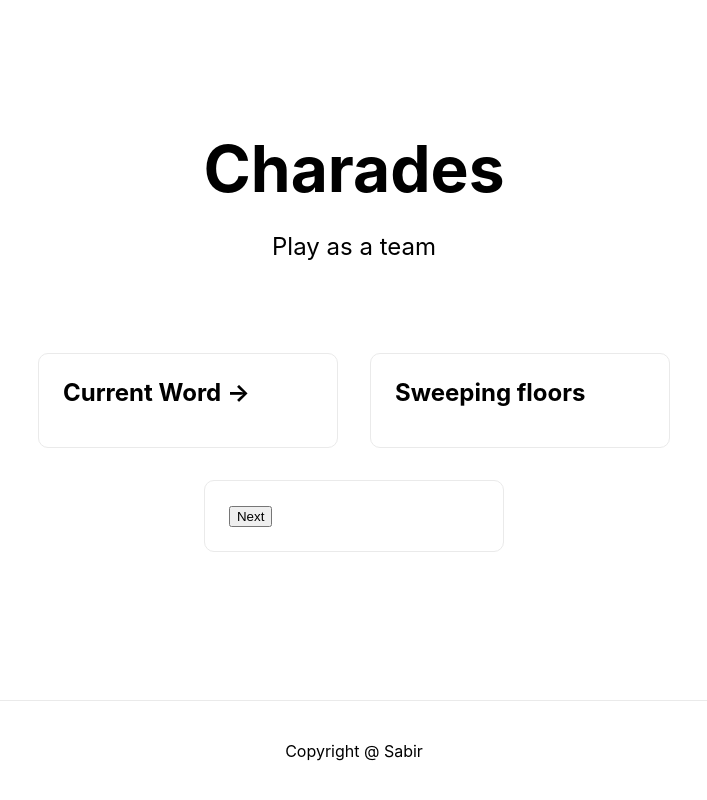
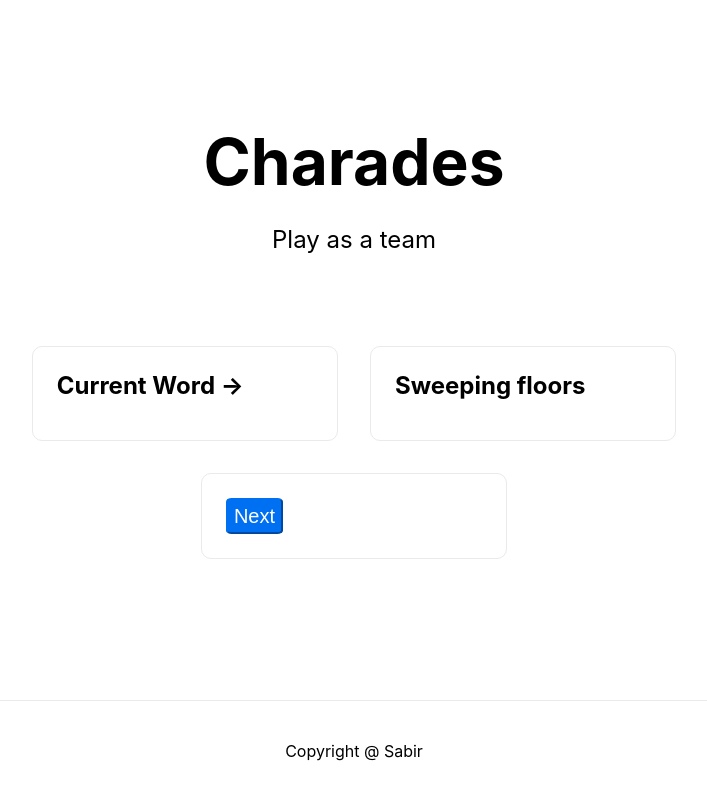
Before and after one commit to Sabir001/charades, a Next.js app: page / in a window 1280 px wide. Shown: the whole page, without its empty margins (286-993 px from the left). Built offline with nearby package versions, Linux system fonts and the light colour scheme.

Commit message:
Button color changed

```diff
--- a/styles/Home.module.css
+++ b/styles/Home.module.css
@@ -110,6 +110,16 @@
   line-height: 1.5;
 }
 
+.card button {
+  font-size: 1.25rem;
+  line-height: 1.5;
+  color: #fff;
+  border-radius: 10%;
+  background-color: #0070f3;
+  border-color: #0070f3;
+
+}
+
 .logo {
   height: 1em;
 }
```
